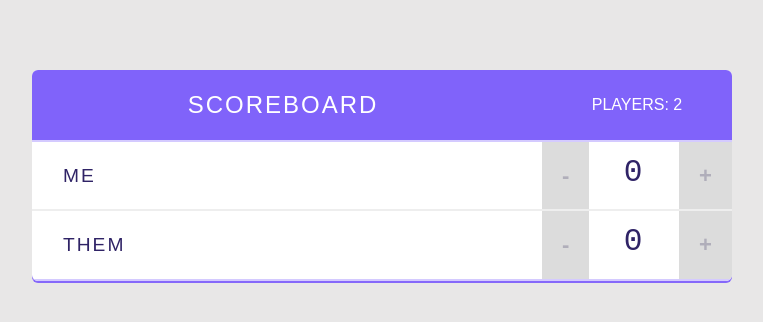
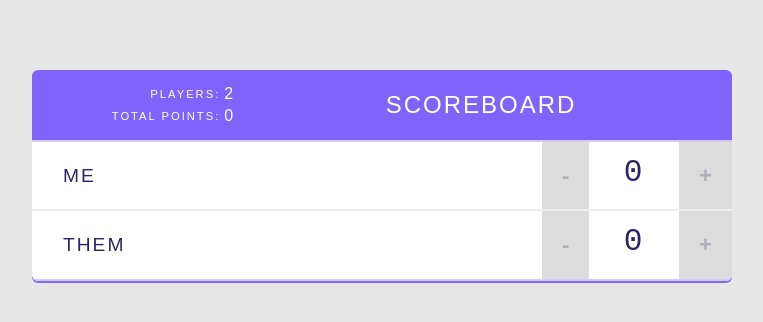
Before and after one commit to BrannanC/scoreboard, a React (Create React App) app: page / in a window 1280 px wide. Shown: the top 322 px of the page, without its empty margins (258-1021 px from the left). Built offline with nearby package versions, Linux system fonts and the light colour scheme.

Commit message:
Added totals

```diff
--- a/src/App.js
+++ b/src/App.js
@@ -41,7 +41,11 @@
   render () {
     return (
       <div className="scoreboard">
-       <Header title='Scoreboard' totalPlayers={this.state.players.length}/>
+
+       <Header title='Scoreboard'
+       players={this.state.players}
+       />
+
        {this.state.players.map( (player, index) =>
         <Player
           name={player.name}
--- a/src/Header.js
+++ b/src/Header.js
@@ -1,10 +1,13 @@
 import React from 'react';
+import Stats from './Stats';
 
 function Header(props) {
   return (
     <header>
-      <h1>Scoreboard</h1>
-      <span className="stats">Players: {props.totalPlayers}</span>
+      <Stats
+      players={props.players}
+      />
+      <h1>{ props.title }</h1>
     </header>
   );
 }
--- /dev/null
+++ b/src/Stats.js
@@ -0,0 +1,26 @@
+import React from 'react';
+
+const Stats = (props) => {
+
+const totalPlayers = props.players.length;
+const totalScore = props.players.reduce( (total, player) => {
+    return total + player.score;
+}, 0);
+
+    return (
+        <table className="stats">
+        <tbody>
+          <tr>
+            <td>Players:</td>
+            <td>{ totalPlayers }</td>
+          </tr>
+          <tr>
+            <td>Total Points:</td>
+            <td>{ totalScore }</td>
+          </tr>
+        </tbody>
+      </table>
+    );
+}
+
+export default Stats;
```
